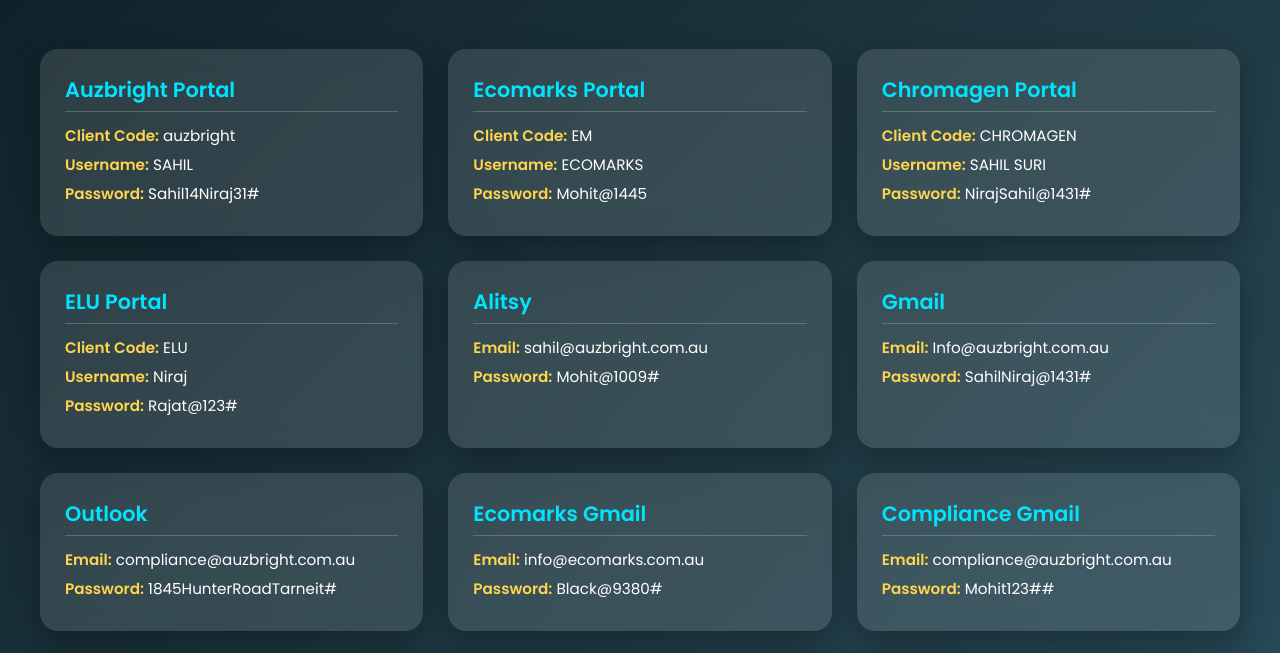
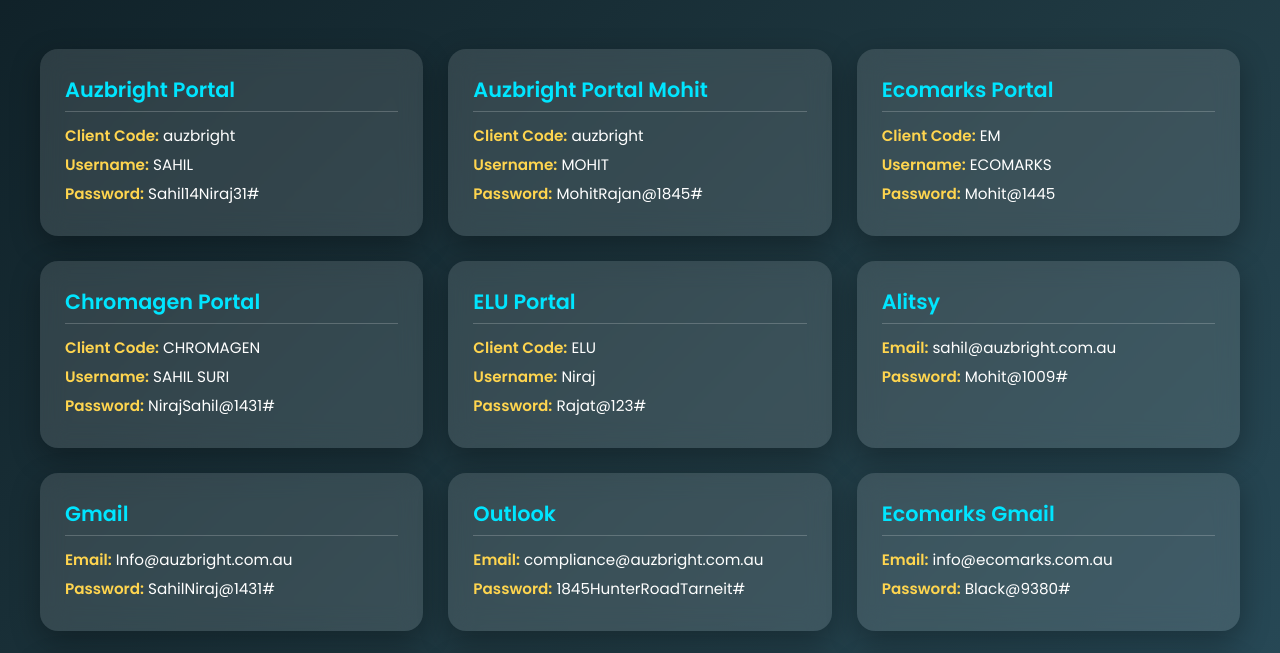
Before and after one commit to GeekCoder23/LoginAuz, a plain HTML site: page index.html in a window 1280 px wide. Shown: the part 91-744 px from the top of the page. Drawn offline with Linux system fonts and the light colour scheme.

Commit message:
Update index.html
Added Mohit Dataforce

```diff
--- a/index.html
+++ b/index.html
@@ -19,6 +19,13 @@
         <p><strong>Client Code:</strong> auzbright</p>
         <p><strong>Username:</strong> SAHIL</p>
         <p><strong>Password:</strong> Sahil14Niraj31#</p>
+    </div>
+
+    <div class="card">
+        <h2>Auzbright Portal Mohit</h2>
+        <p><strong>Client Code:</strong> auzbright</p>
+        <p><strong>Username:</strong> MOHIT</p>
+        <p><strong>Password:</strong> MohitRajan@1845#</p>
     </div>
 
         <div class="card">
```
